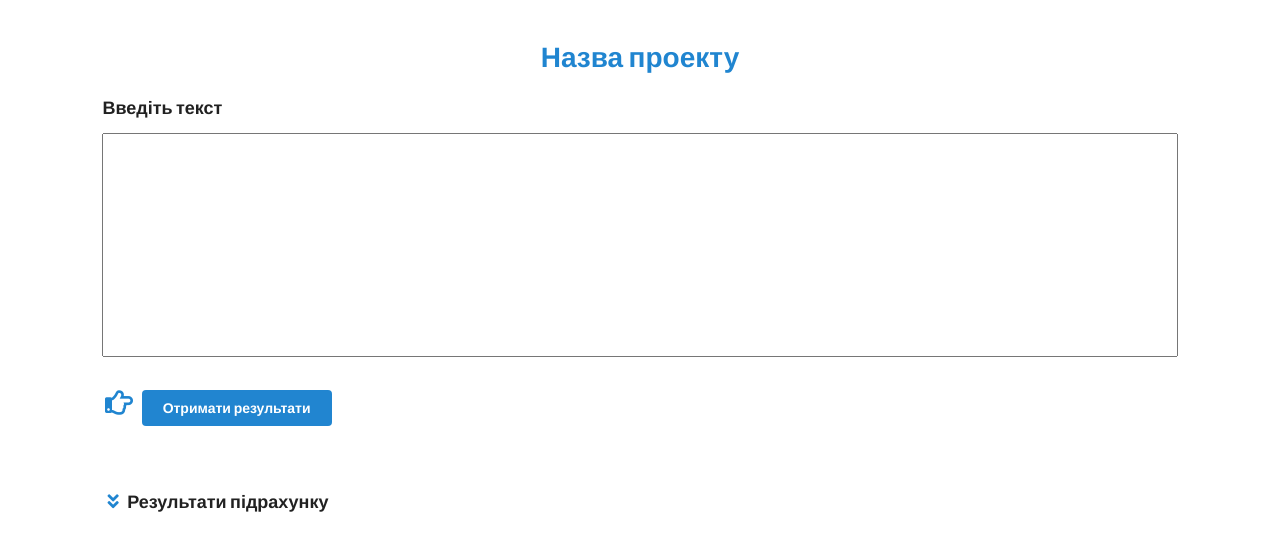
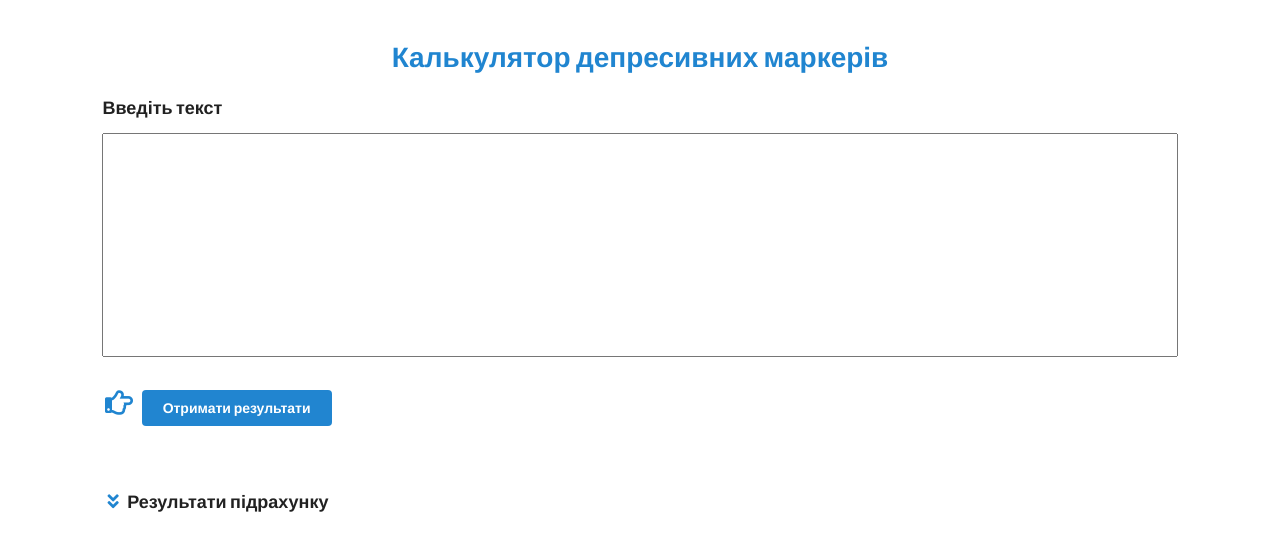
Before and after one commit to LanaVoronchuk/ukrainian-word-mood, a plain HTML site: page index.html in a window 1280 px wide. Drawn offline with nearby package versions, Linux system fonts and the light colour scheme.

Commit message:
Update index.html

```diff
--- a/index.html
+++ b/index.html
@@ -2,7 +2,7 @@
 <html>
   <head>
     <meta charset="utf-8" />
-    <title>Назва проекту</title>
+    <title>Калькулятор депресивних маркерів</title>
     <link rel="stylesheet" href="styles.css" />
     <link rel="stylesheet" type="text/css" href="semantic-ui/semantic.min.css" />
 
@@ -22,7 +22,7 @@
   </head>
   <body>
     <div id="mainspace">
-      <h1>Назва проекту</h1>
+      <h1>Калькулятор депресивних маркерів</h1>
       <form action="/cgi-bin/hello_get.cgi" method="get" id="form">
         <h3>Введіть текст</h3>
         <textarea rows="5" cols="50" name="text" id="text"> </textarea>
```
